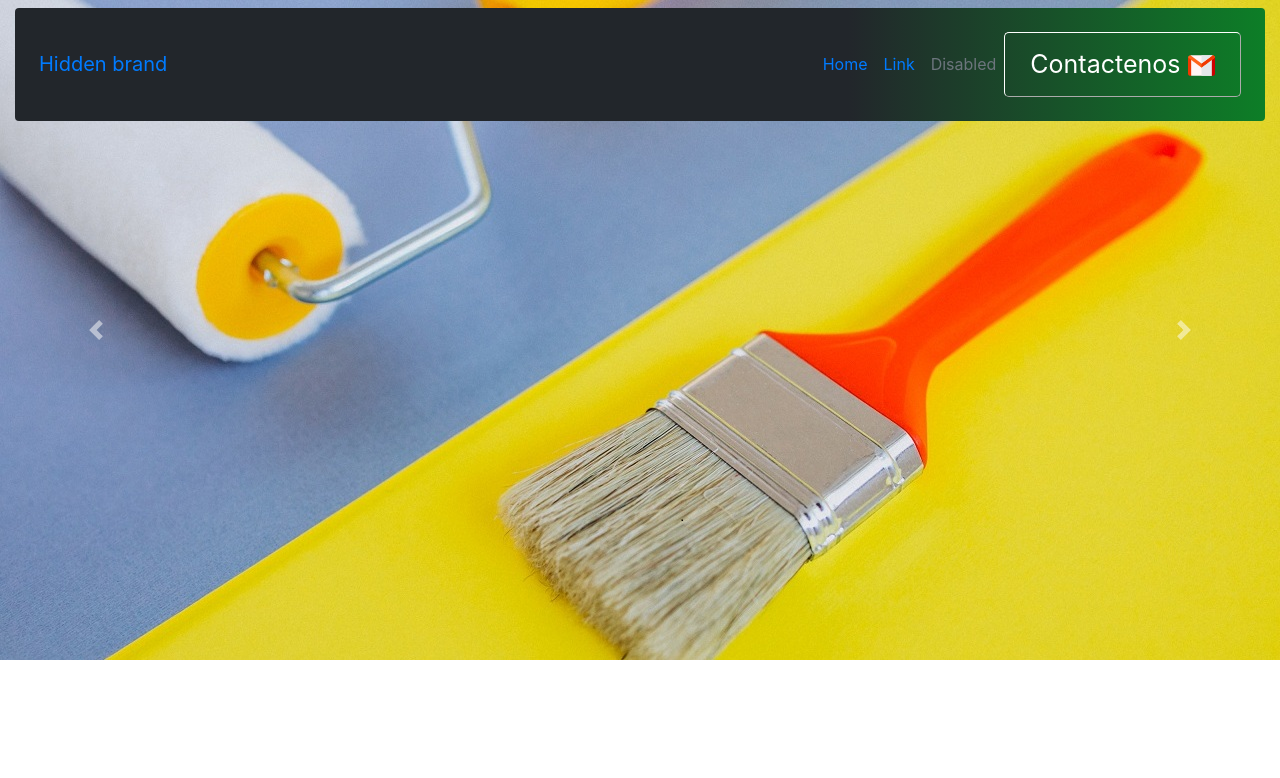
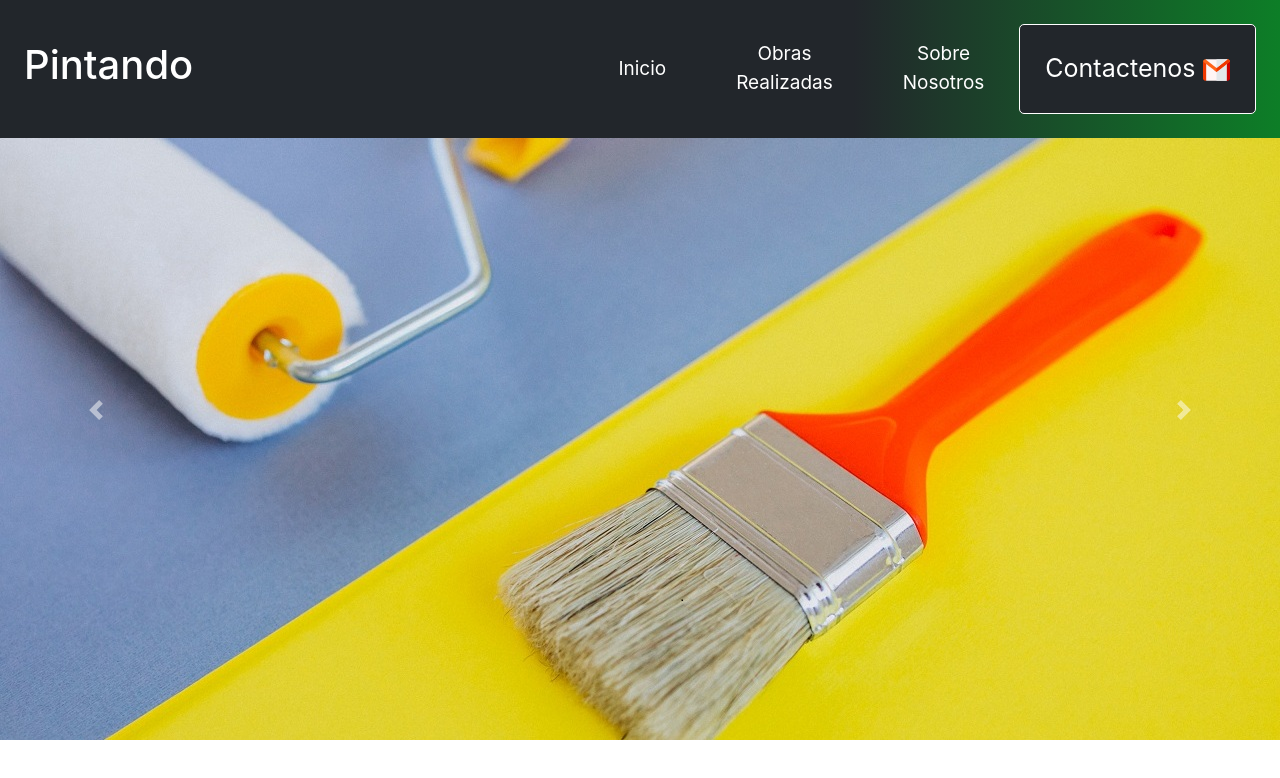
Before and after one commit to julian47david/pintando.com.ar, a plain HTML site: page PintandoWebLuck/index.html in a window 1280 px wide. Drawn offline with nearby package versions, Linux system fonts and the light colour scheme.

Commit message:
Acualizacion

```diff
--- a/PintandoWebLuck/css/styles.css
+++ b/PintandoWebLuck/css/styles.css
@@ -1,20 +1,72 @@
 /* nabvar */
 .navbarra {
-    margin-top: 0.5em;
     padding: 1.5em;
     background-image: linear-gradient(to left,#0d7e27,#22262b,#22262b,#22262b);
 }
+.navbar-toggler {
+    padding: .25rem .75rem;
+    font-size: 1.25rem;
+    line-height: 1;
+    background-color: transparent;
+    border: 1px solid white;
+    border-radius: .25rem;
+}
+.titulo{
+    font-size: 1em;
+    text-decoration: none;
+    color: #ffff;
+}
+
+.boton{
+    margin: 1em;
+    text-decoration: none;
+    font-size: 19px;
+    background-color: transparent;
+    color: white;
+    border-color: transparent;
+    border-radius: 5px;
+}
+.boton:hover{
+    text-decoration: none;
+    color: white;
+    border: 1px solid white;
+}
+.boton:active{
+    text-decoration: none;
+    font-size: 19px;
+    background-color: transparent;
+    color: white;
+    border-bottom-color: white;
+    border-style: solid;
+    transform: scale(.9);
+}
+
+@keyframes miAnimacion{
+    0%{
+        background-color: #0a661f;
+        /* background-image: linear-gradient(to left,#0d7e27,#22262b,#22262b); */
+    }
+    50%{
+        background-color: #22262b;
+        /* background-image: linear-gradient(to left,#22262b,#0d7e27,#22262b); */
+    }
+    100%{
+        background-color: #0a661f;
+        /* background-image: linear-gradient(to left,#22262b,#22262b,#0d7e27,); */
+    }
+
+
+}
 .contacto{
     font-size: 25px;
+    padding: 1em;
     color: white;
     background-color: #00000000;
-    border-width: 1px;
-    border-color: white;
+    border: 1.5px solid white;
     border-radius: 5px;
     text-decoration: none;
-    padding: 0.5em 1em;
-
     transition: 0.6s;
+    animation: miAnimacion 2s infinite;
 }
 .contacto:hover {
     background-color: #22262b;
@@ -26,22 +78,7 @@
 
 }
 
-/* navbar */
-
-/* .contacto{
-    font-size: 25px;
-    color: white;
-    background-image: linear-gradient(to left,#28a745,#00943200,#58b939e0
-    );
-    border-radius: 5px;
-    text-decoration: none;
-    padding: 0.5em 1em;
-
-    background-size: 200%;
-    transition: 0.6s;
+/* Slider */
+.slide{
+    margin-top: 5rem;
 }
-.contacto:hover {
-    background-position: right;
-    text-decoration: none;
-    color: white;
-} */
--- a/PintandoWebLuck/index.html
+++ b/PintandoWebLuck/index.html
@@ -8,37 +8,32 @@
 
     <!-- Bootstrap CSS -->
     <link rel="stylesheet" href="css/bootstrap.min.css">
+    <link rel="stylesheet" href="font-awesome/css/font-awesome.min.css">
     <link rel="stylesheet" href="css/styles.css">
-
-    <!-- <script>
-        Object $('.carousel').carousel({
-        interval: 2000
-      });
-    </script> -->
 
     </head>
     <body>
         <header>
-            <div class="container-fluid fixed-top">
-                <nav class="navbar navbar-expand-lg rounded  navbarra">
+            <div class=" fixed-top">
+                <nav class="navbar navbar-expand-lg navbarra">
                     <button class="navbar-toggler" type="button" data-toggle="collapse" data-target="#navbarTogglerDemo01" aria-controls="navbarTogglerDemo01" aria-expanded="false" aria-label="Toggle navigation">
-                    <span class="navbar-toggler-icon"></span>
+                        <span><i class="fa fa-bars text-white" aria-hidden="true"></i></span>
                     </button>
-                    <div class="collapse navbar-collapse" id="navbarTogglerDemo01">
-                    <a class="navbar-brand" href="#">Hidden brand</a>
-                    <ul class="navbar-nav ml-auto mt-2 mt-lg-0">
-                        <li class="nav-item active">
-                        <a class="nav-link" href="#">Home <span class="sr-only">(current)</span></a>
-                        </li>
-                        <li class="nav-item">
-                        <a class="nav-link" href="#">Link</a>
-                        </li>
-                        <li class="nav-item">
-                        <a class="nav-link disabled" href="#" tabindex="-1" aria-disabled="true">Disabled</a>
-                        </li>
-                    </ul>
+                    <div class="collapse navbar-collapse text-center" id="navbarTogglerDemo01">
 
-                    <button id="boton" href="#" type="button" class="contacto">Contactenos <img id="gmail" src="img/gmail.svg"></button>
+                        <h1><a class="navbar-brand titulo " href="#">Pintando</a></h1>
+
+                        <div class="navbar-nav ml-auto mt-2 mt-lg-0 ">
+
+                            <a class="p-3 my-lg-auto my-md-2 boton" href="#">Inicio</a>
+
+                            <a class="p-3 my-lg-auto my-md-2 boton" href="#">Obras<br>Realizadas</a>
+
+                            <a class="p-3 my-lg-auto my-md-2 boton" href="#">Sobre<br>Nosotros</a>
+
+                            <a href="#" class="text-center contacto">Contactenos <img id="gmail" src="img/gmail.svg"></a>
+                        </div>
+
                     </div>
 
                 </nav>
@@ -46,7 +41,7 @@
         </header>
 
         <!-- SLIDER -->
-        <div id="carouselExampleFade" class="carousel slide carousel-fade" data-ride="carousel">
+        <div id="carouselExampleFade" class="slide carousel slide carousel-fade" data-ride="carousel">
             <div class="carousel-inner">
                 <div class="carousel-item active">
                     <img src="img/slider1.jpg" class="d-block w-100 img-fluid" alt="...">
@@ -74,15 +69,13 @@
 
 
 
+
+
     <!-- Optional JavaScript -->
     <!-- jQuery first, then Popper.js, then Bootstrap JS -->
     <script src="https://code.jquery.com/jquery-3.2.1.slim.min.js" integrity="sha384-KJ3o2DKtIkvYIK3UENzmM7KCkRr/rE9/Qpg6aAZGJwFDMVNA/GpGFF93hXpG5KkN" crossorigin="anonymous"></script>
     <script src="https://cdnjs.cloudflare.com/ajax/libs/popper.js/1.12.9/umd/popper.min.js" integrity="sha384-ApNbgh9B+Y1QKtv3Rn7W3mgPxhU9K/ScQsAP7hUibX39j7fakFPskvXusvfa0b4Q" crossorigin="anonymous"></script>
     <script src="js/bootstrap.min.js"></script>
-    <script>
-        $('.carousel').carousel({
-        interval: 2000
-      });
-    </script>
+	  <!-- <script src="app.js"></script> -->
   </body>
 </html>
```
Lines whose indentation alone changed are shown as unchanged.
